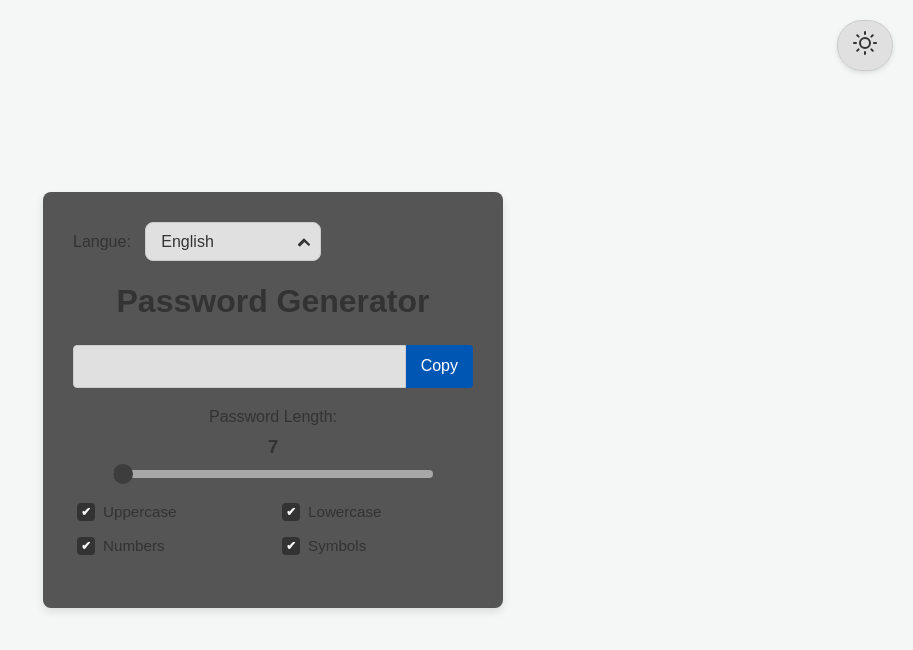
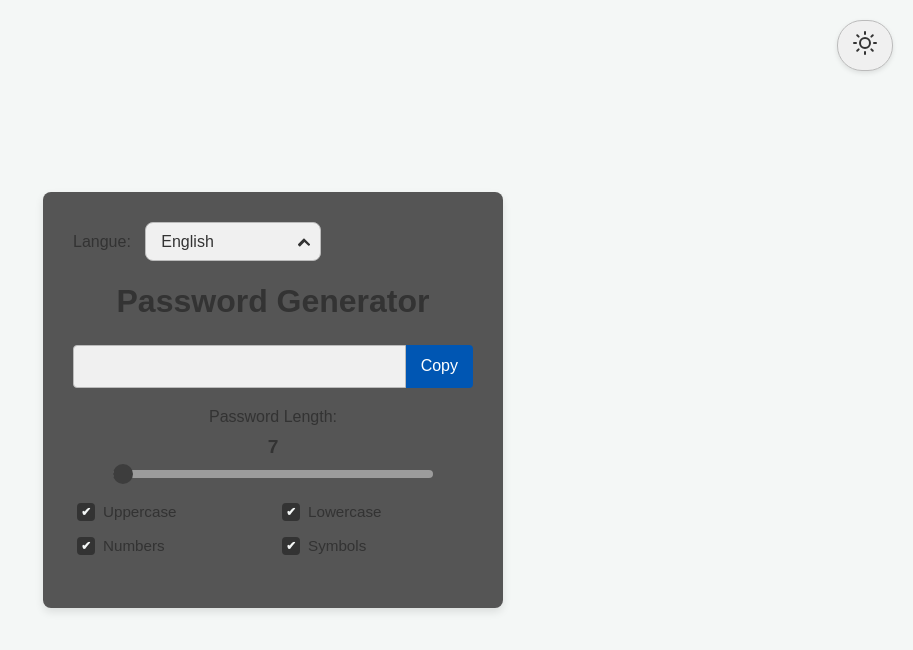
Before and after one commit to SpeederSpeederSpeder/Yet_Another_Password_Generator_Mobile, a plain HTML site: page index.html in a window 1280 px wide. Both pictures are taken after a click on the button "Toggle theme". Shown: the whole page, without its empty margins (367-1280 px from the left). Drawn offline with Linux system fonts and the light colour scheme; no server answers.

Commit message:
Refactor: Adjust light theme button and border colors
Update `--button-bg-dark`, `--button-hover-dark`, and `--border-color-dark` variables for the light theme to use lighter shades of gray, improving visual consistency.

```diff
--- a/theme-switcher.css
+++ b/theme-switcher.css
@@ -10,10 +10,10 @@
 [data-theme='light'] { /* Nouveau thème clair */
     --background-color-dark: #f4f7f6;
     --text-color-dark: #333;
-    --button-bg-dark: #e0e0e0;
+    --button-bg-dark: #f0f0f0; /* Gris plus clair pour le conteneur */
     --button-text-dark: #333;
-    --button-hover-dark: #d0d0d0;
-    --border-color-dark: #ccc;
+    --button-hover-dark: #e8e8e8;
+    --border-color-dark: #bbb;
 }
 
 body {
```
